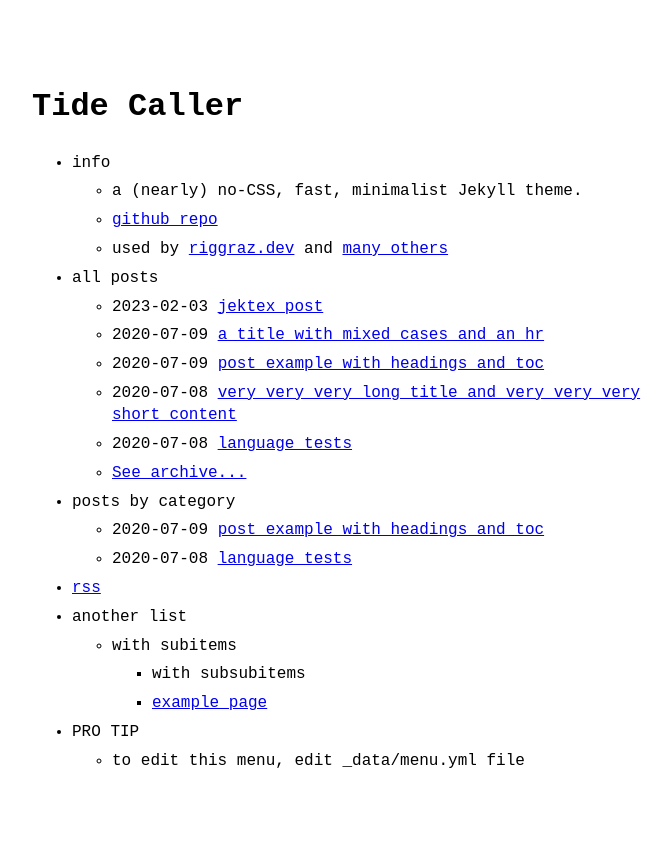
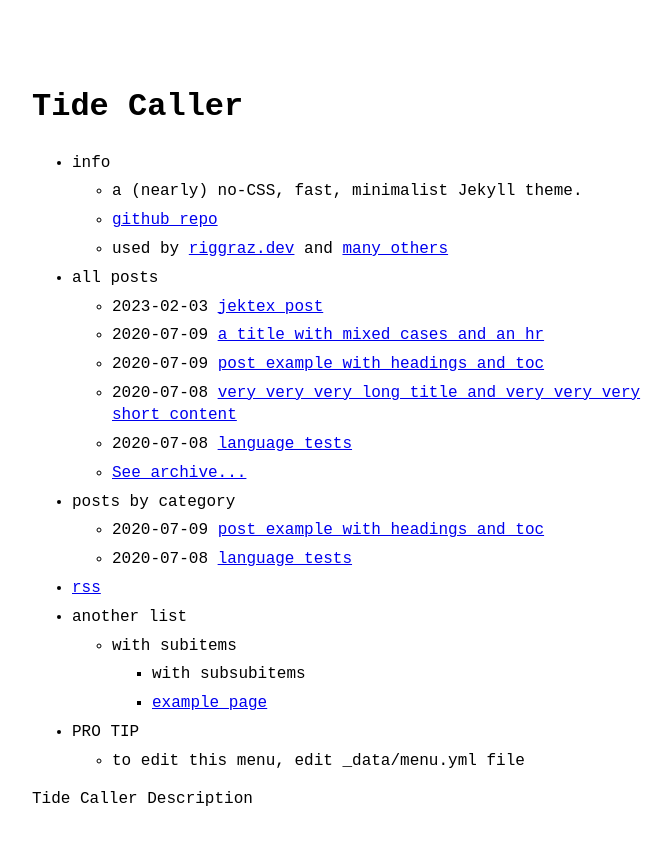
Before and after one commit to majogitka/majogitka.github.io, a Jekyll site: the page built from index.md, in a window 1280 px wide. Shown: the top 845 px of the page, without its empty margins (288-958 px from the left). Built offline with Jekyll 4.4.1, drawn with Linux system fonts in a browser that asks for light colours.

Commit message:
Add Title in index.md

```diff
--- a/index.md
+++ b/index.md
@@ -1,3 +1,5 @@
 ---
 layout: home
+title: Tide Caller
 ---
+Tide Caller Description
```
